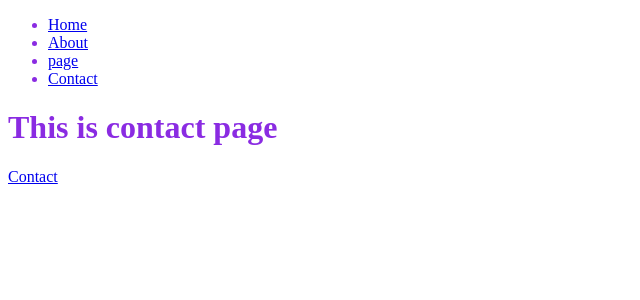
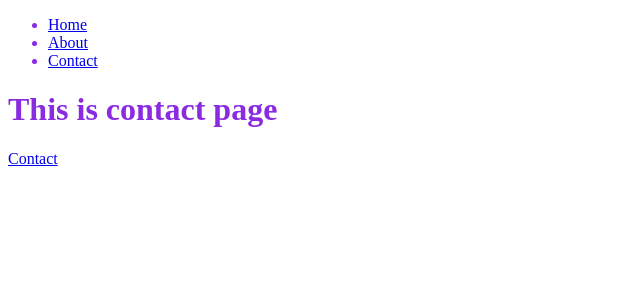
Before and after one commit to j1s9m/FlaskApp, a Flask app: page /contact in a window 1280 px wide. Shown: the top 300 px of the page, without its empty margins (0-640 px from the left). Run offline with Flask 3, Linux system fonts and the light colour scheme.

Commit message:
base.html

```diff
--- a/templates/base.html
+++ b/templates/base.html
@@ -11,7 +11,6 @@
         <ul>
             <li><a href="{{ url_for('index') }}">Home</a></li>
             <li><a href="{{ url_for('about') }}">About</a></li>
-            <li><a href="{{ url_for('page') }}">page</a></li>
             <li><a href="{{ url_for('contact') }}">Contact</a></li>
         </ul>
     </nav>
```
